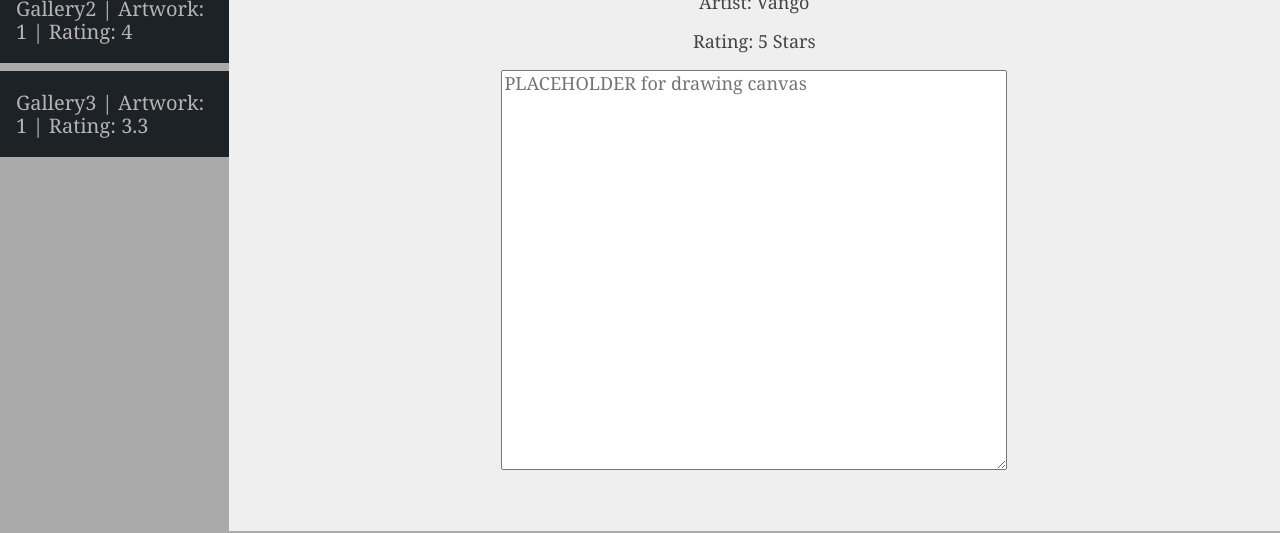
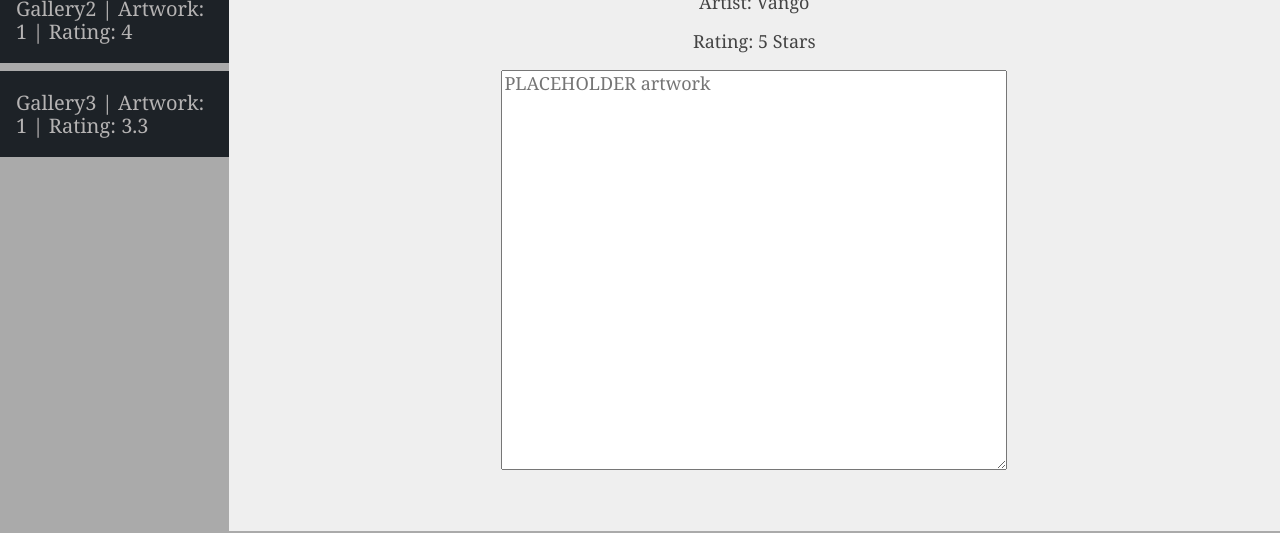
Before and after one commit to thinkful-ei-emu/ashley-capstone, a plain HTML site: page wireframe-five/index.html in a window 1280 px wide. Shown: the part 269-802 px from the top of the page. Drawn offline with nearby package versions, Linux system fonts and the light colour scheme.

Commit message:
completed all 5 wireframes, updated placeholder name

```diff
--- a/wireframe-five/index.html
+++ b/wireframe-five/index.html
@@ -32,7 +32,7 @@
                   <p>Uploaded: Jan 5, 2018</p>
                     <p>Artist: Vango</p>
                     <p>Rating: 5 Stars</p>
-                    <textarea name="art-summary" rows="15" placeholder="PLACEHOLDER for drawing canvas"></textarea>
+                    <textarea name="art-summary" rows="15" placeholder="PLACEHOLDER artwork"></textarea>
                   </li>
 
                 </ul>
```
